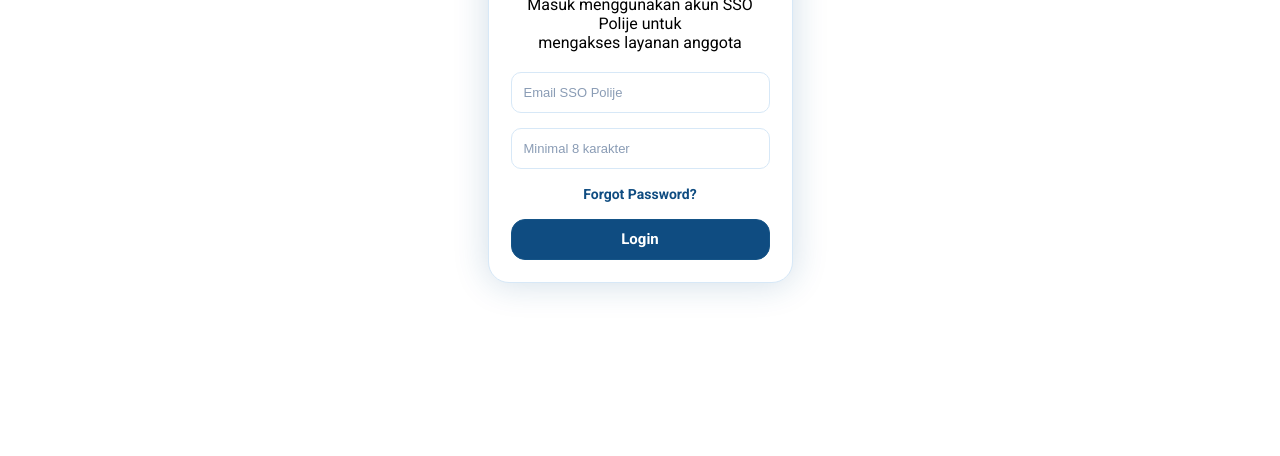
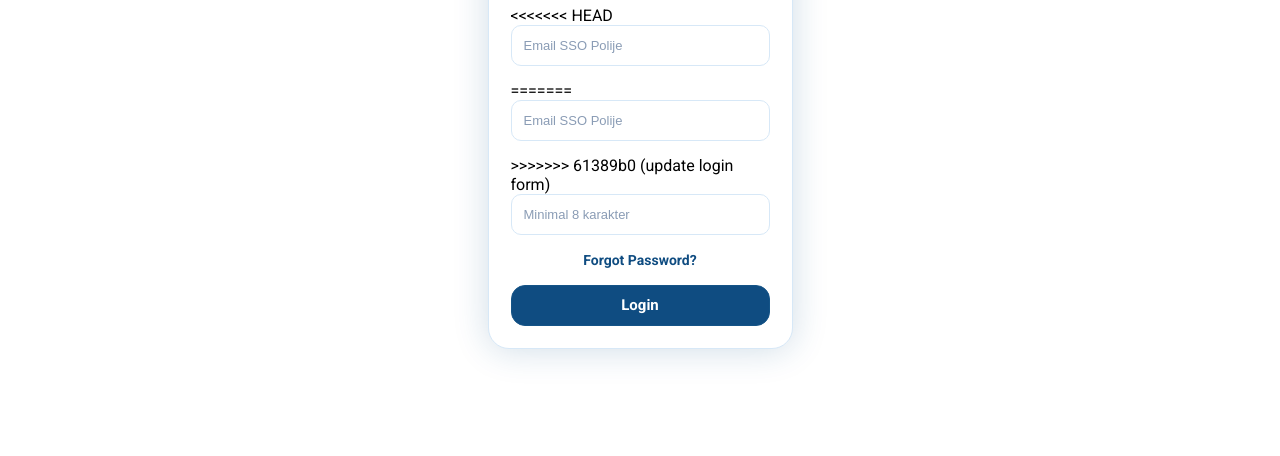
Before and after one commit to Fliinnttt/Company-Kematif, a plain HTML site: page login.html in a window 1280 px wide. Shown: the part 484-940 px from the top of the page. Drawn offline with Linux system fonts and the light colour scheme.

Commit message:
update login form

```diff
--- a/login.html
+++ b/login.html
@@ -43,6 +43,7 @@
           </p>
         </div>
 
+<<<<<<< HEAD
         <form action="beranda-anggota.html" method="get">
           <div class="form-grub">
             <input
@@ -52,6 +53,13 @@
               required
             />
           </div>
+=======
+            <form id="form-login">
+
+                <div class="form-grub">
+                    <input type="email" name="email" placeholder="Email SSO Polije" required>
+                </div>
+>>>>>>> 61389b0 (update login form)
 
           <div class="form-grub">
             <input
@@ -73,12 +81,12 @@
     </main>
 
     <script>
-      document
-        .getElementById("form-login")
-        .addEventListener("submit", function (e) {
-          e.preventDefault();
-          window.location.href = "beranda-anggota.html";
+        // Situs statis tidak punya backend, jadi POST ke file .html menghasilkan 405.
+        // Setelah validasi bawaan browser lolos, langsung arahkan ke beranda anggota.
+        document.getElementById("form-login").addEventListener("submit", function (e) {
+            e.preventDefault();
+            window.location.href = "beranda-anggota.html";
         });
     </script>
-  </body>
+</body>
 </html>
```
